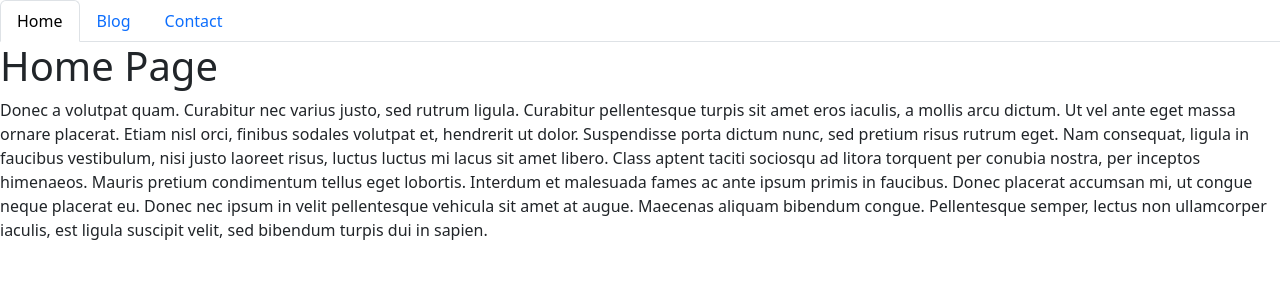
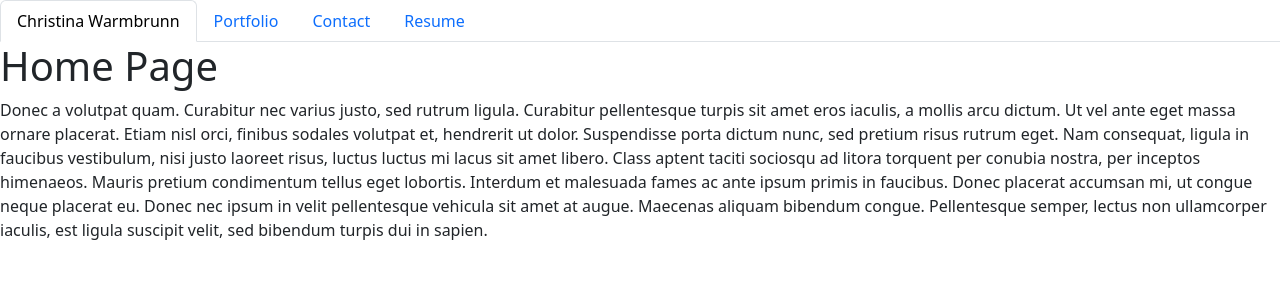
Before and after one commit to cwarmbrunn/updated-react-portfolio, a React (Create React App) app in the folder portfolio/: page / in a window 1280 px wide. Shown: the top 300 px of the page. Built offline with nearby package versions, Linux system fonts and the light colour scheme.

Commit message:
added resume section

```diff
--- a/portfolio/src/components/NavTabs.js
+++ b/portfolio/src/components/NavTabs.js
@@ -13,18 +13,20 @@
           onClick={() => handlePageChange("Home")}
           className={currentPage === "Home" ? "nav-link active" : "nav-link"}
         >
-          Home
+          Christina Warmbrunn
         </a>
       </li>
 
-      {/* LIST ITEM #2 - BLOG */}
+      {/* LIST ITEM #2 - PORTFOLIO */}
       <li className="nav-item">
         <a
-          href="#blog"
-          onClick={() => handlePageChange("Blog")}
-          className={currentPage === "Blog" ? "nav-link active" : "nav-link"}
+          href="#portfolio"
+          onClick={() => handlePageChange("Portfolio")}
+          className={
+            currentPage === "Portfolio" ? "nav-link active" : "nav-link"
+          }
         >
-          Blog
+          Portfolio
         </a>
       </li>
       {/* LIST ITEM #3 - CONTACT */}
@@ -37,6 +39,17 @@
           Contact{" "}
         </a>{" "}
       </li>
+      {/* LIST ITEM #4 - RESUME  */}
+      <li className="nav-item">
+        <a
+          href="#resume"
+          onClick={() => handlePageChange("Resume")}
+          className={currentPage === "Resume" ? "nav-link active" : "nav-link"}
+        >
+          {" "}
+          Resume{" "}
+        </a>
+      </li>
     </ul>
   );
 }
--- a/portfolio/src/components/pages/Blog.js
+++ b/portfolio/src/components/pages/Blog.js
@@ -1,6 +1,6 @@
 import React from "react";
 
-export default function Blog() {
+export default function Portfolio() {
   return (
     <div>
       <h1> Blog Page 1 - Test Experiment </h1>
@@ -20,6 +20,9 @@
         bibendum congue. Pellentesque semper, lectus non ullamcorper iaculis,
         est ligula suscipit velit, sed bibendum turpis dui in sapien.{" "}
       </p>
+
+      <h2> Cat Name Generator 🐱</h2>
+
     </div>
   );
 }
```
